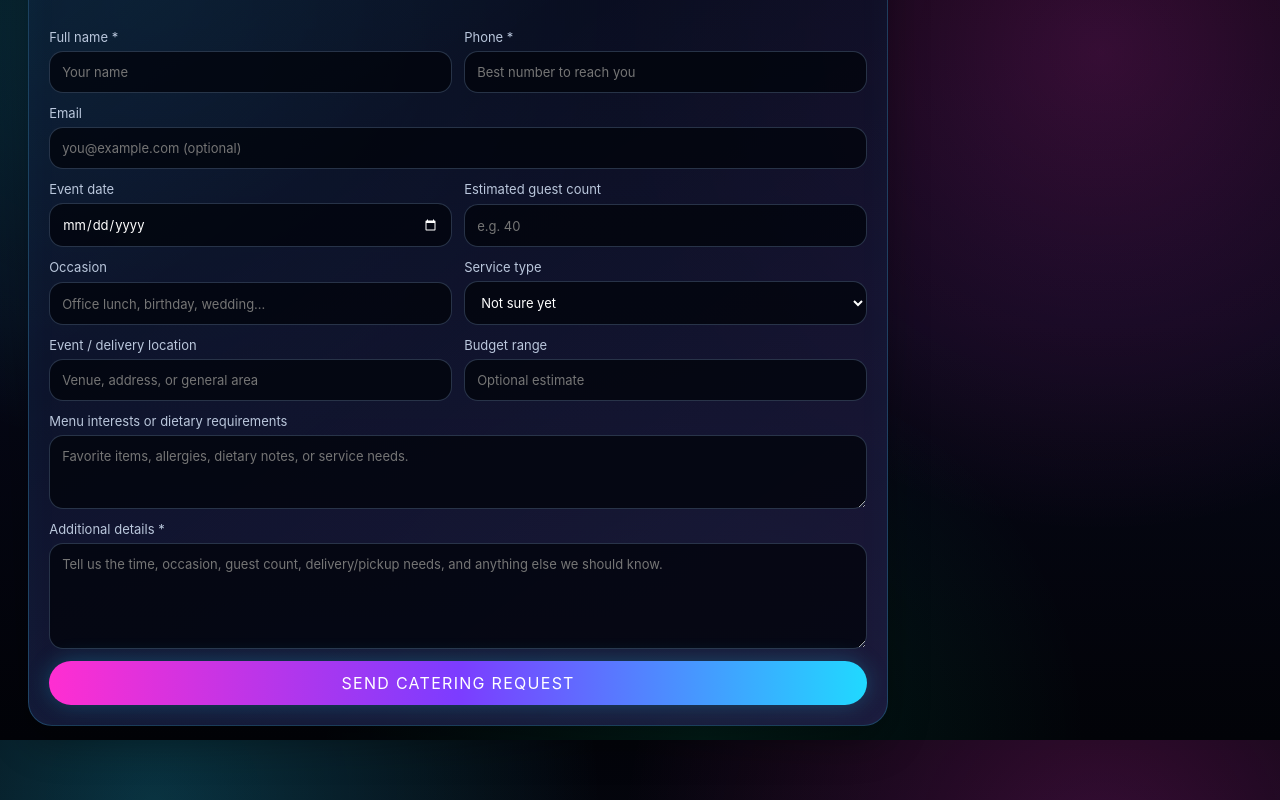
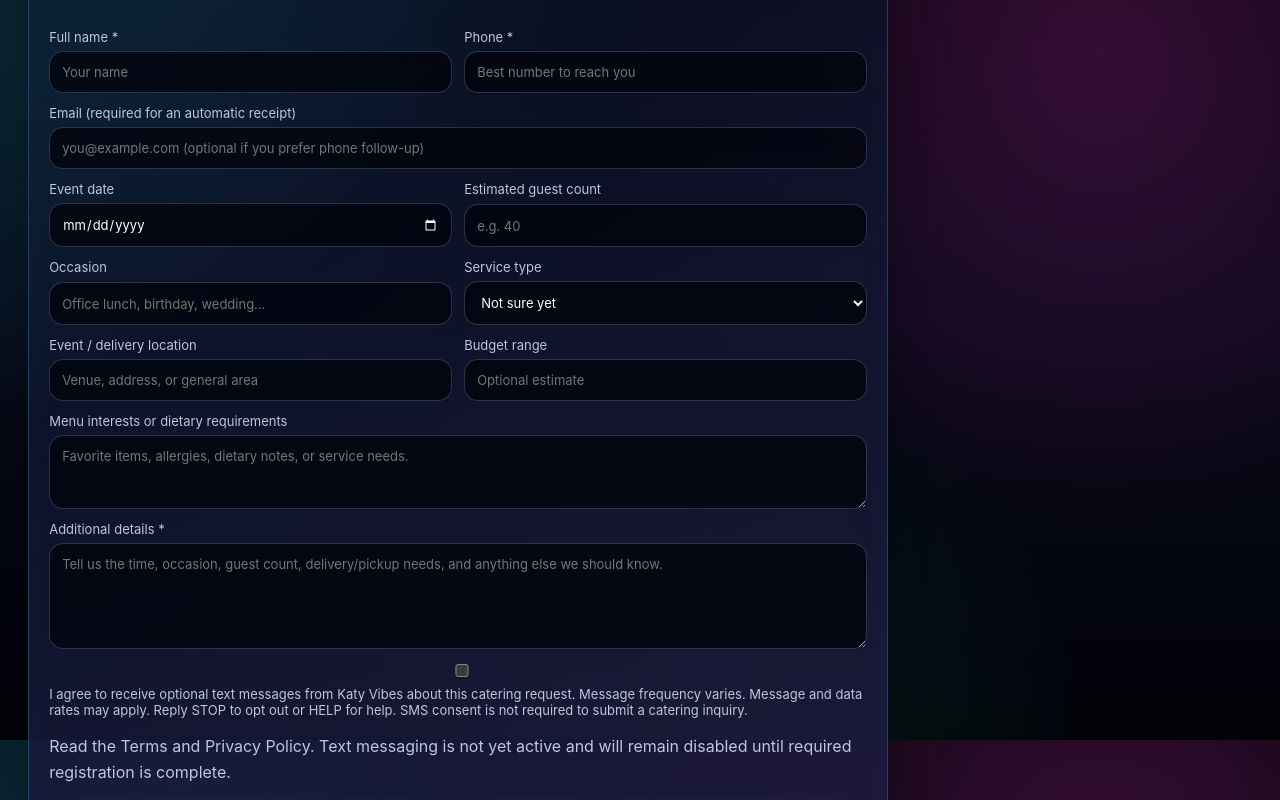
Before and after one commit to KatyVibesRepo/kv-website, a Next.js app: page /catering in a window 1280 px wide. Shown: the part 2460-3260 px from the top of the page. Built offline with nearby package versions, Linux system fonts and the light colour scheme; no server answers.

Commit message:
Capture optional explicit catering SMS opt-in without enabling text sending

```diff
--- a/components/CateringRequestForm.tsx
+++ b/components/CateringRequestForm.tsx
@@ -31,6 +31,7 @@ export function CateringRequestForm() {
       budgetRange: value(data, 'budgetRange'),
       menuRequests: value(data, 'menuRequests'),
       details: value(data, 'details'),
+      smsConsent: data.get('smsConsent') === 'on',
     };
     setStatus('submitting');
     setMessage('');
@@ -73,9 +74,9 @@ export function CateringRequestForm() {
           <input name="contactPhone" required type="tel" minLength={7} maxLength={40}
             autoComplete="tel" placeholder="Best number to reach you" />
         </label>
-        <label className="span-two">Email
+        <label className="span-two">Email (required for an automatic receipt)
           <input name="contactEmail" type="email" maxLength={200} autoComplete="email"
-            placeholder="you@example.com (optional)" />
+            placeholder="you@example.com (optional if you prefer phone follow-up)" />
         </label>
         <label>Event date
           <input name="eventDate" type="date" />
@@ -108,6 +109,17 @@ export function CateringRequestForm() {
           <textarea name="details" rows={5} required minLength={10} maxLength={4000}
             placeholder="Tell us the time, occasion, guest count, delivery/pickup needs, and anything else we should know." />
         </label>
+        <div className="span-two catering-sms-consent">
+          <label className="catering-sms-consent-choice">
+            <input name="smsConsent" type="checkbox" value="on" />
+            <span>I agree to receive optional text messages from Katy Vibes about this catering request.
+              Message frequency varies. Message and data rates may apply. Reply STOP to opt out or HELP for help.
+              SMS consent is not required to submit a catering inquiry.</span>
+          </label>
+          <p>Read the <a href="/terms" target="_blank" rel="noreferrer">Terms</a> and{' '}
+            <a href="/privacy" target="_blank" rel="noreferrer">Privacy Policy</a>.
+            Text messaging is not yet active and will remain disabled until required registration is complete.</p>
+        </div>
         <button className="hot span-two" type="submit" disabled={submitting}>
           {submitting ? 'Submitting Request…' : 'Send Catering Request'}
         </button>
```
